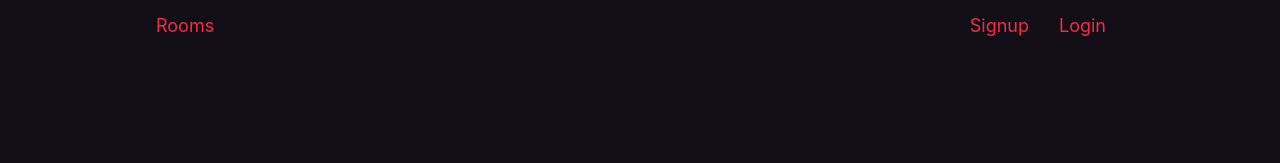
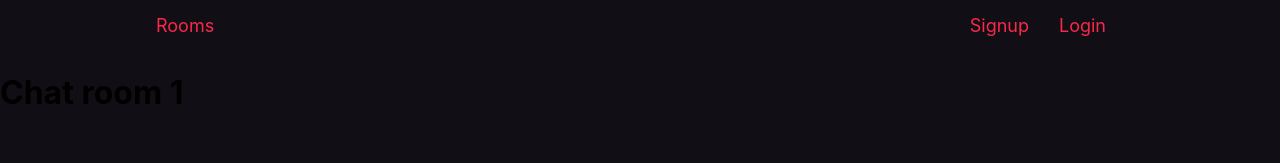
Before and after one commit to saldanaj97/ChatApp, a React (Create React App) app in the folder chat-client/: page /roomone in a window 1280 px wide. Before the commit this address had no page. Shown: the top 163 px of the page. Built offline with nearby package versions, Linux system fonts and the light colour scheme.

Commit message:
Added the new rotues to each chat room

```diff
--- a/chat-client/src/App.js
+++ b/chat-client/src/App.js
@@ -4,6 +4,9 @@ import DisplayRooms from './Components/Rooms/DisplayRooms';
 import Navbar from './Components/Navbar/Navbar';
 import Login from './Components/User/Login';
 import Signup from './Components/User/Signup';
+import ChatRoomOne from './Components/Rooms/Chat1';
+import ChatRoomTwo from './Components/Rooms/Chat2';
+import ChatRoomThree from './Components/Rooms/Chat3';
 import './App.css';
 
 function App() {
@@ -14,6 +17,9 @@ function App() {
         <Route path='/' exact element={<DisplayRooms />} />
         <Route path='/signup' element={<Signup />} />
         <Route path='/login' element={<Login />} />
+        <Route path='/roomone' element={<ChatRoomOne />} />
+        <Route path='/roomtwo' element={<ChatRoomTwo />} />
+        <Route path='/roomthree' element={<ChatRoomThree />} />
       </Routes>
     </Router>
   );
```
